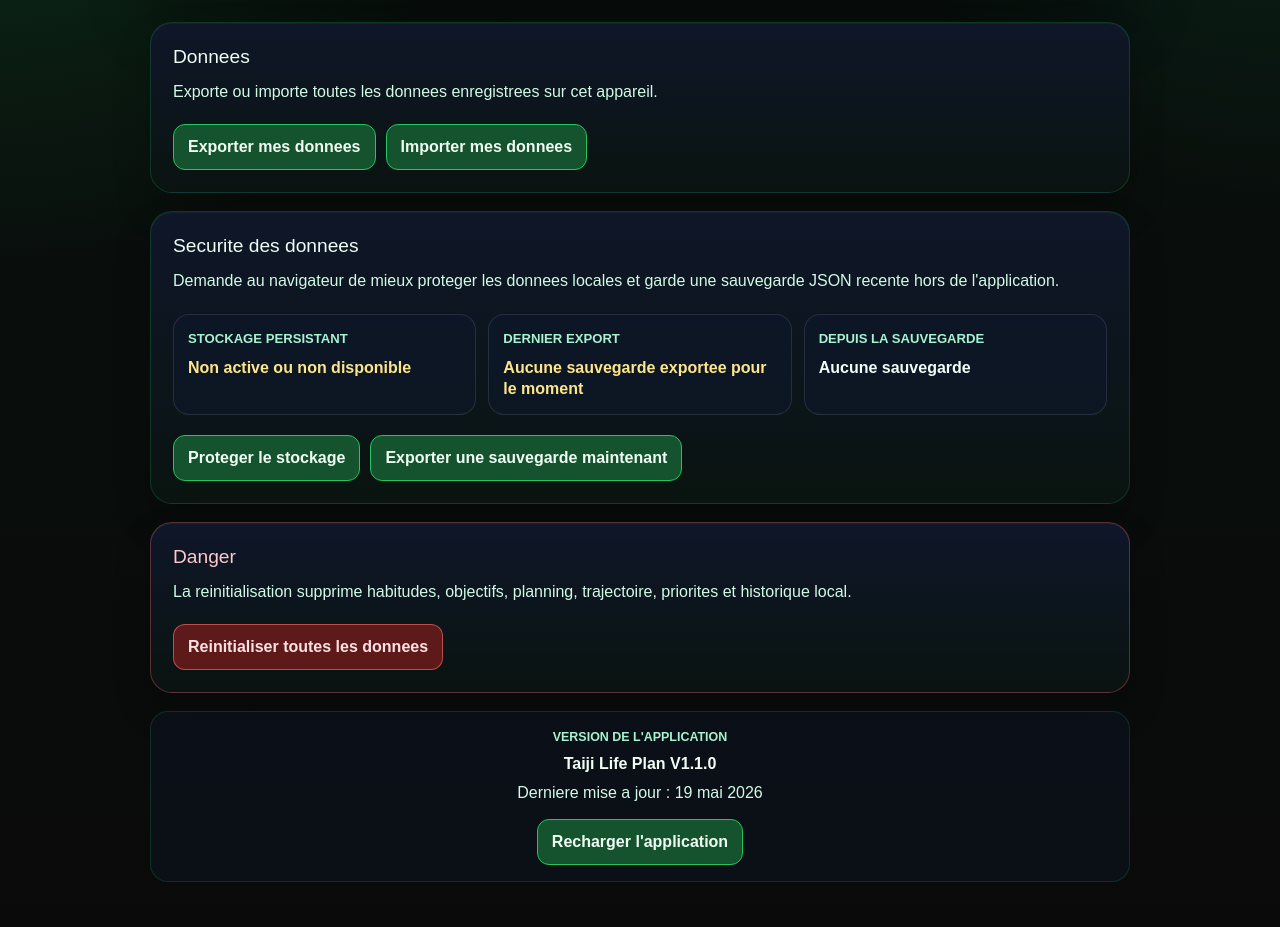
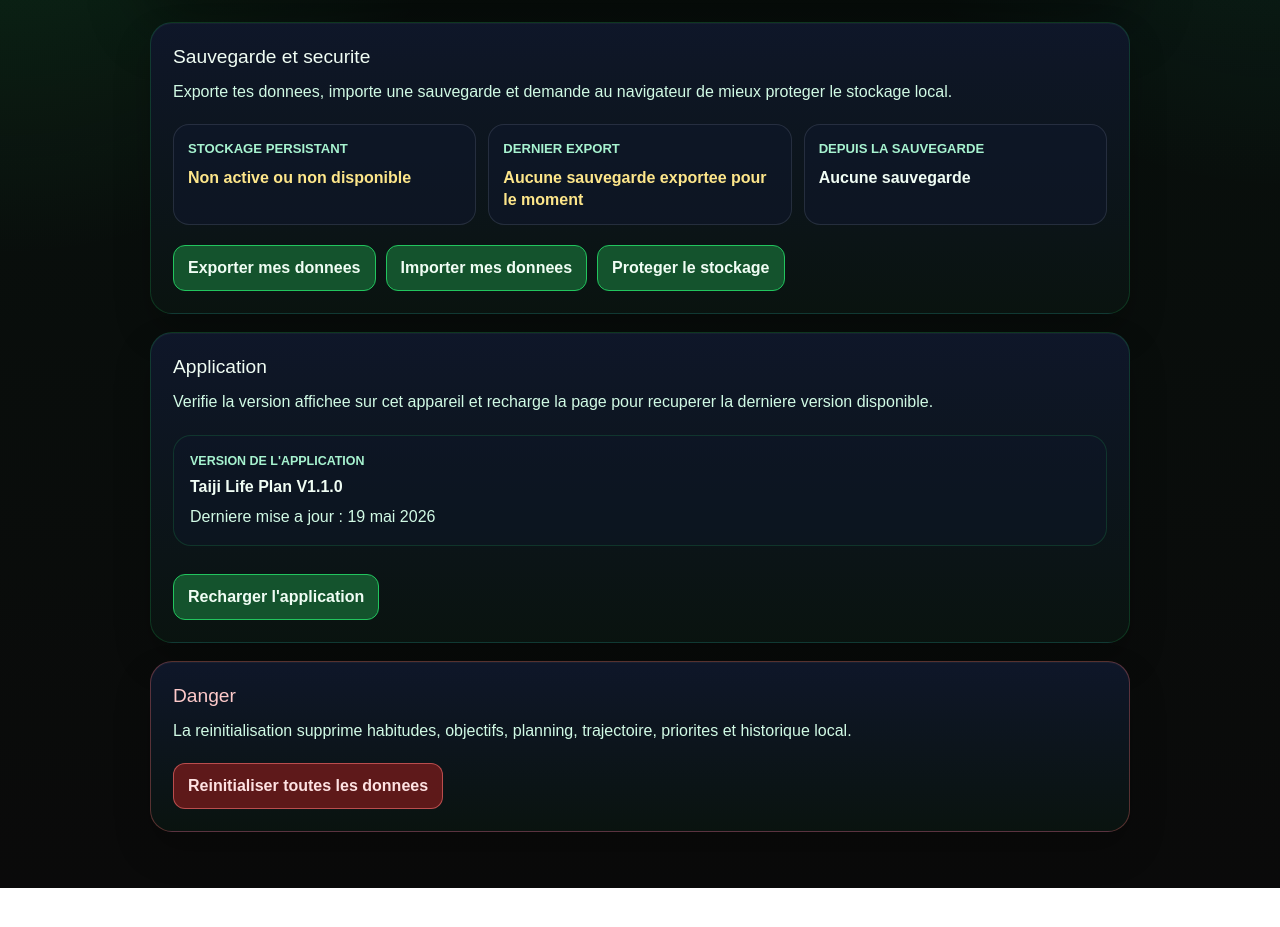
Before and after one commit to Gintaiji/taijilifeplan, a Next.js app: page /parametres in a window 1280 px wide. Shown: the part 283-1210 px from the top of the page. After the commit the page ends 1171 px from the top, so only its background shows below. Built offline with nearby package versions, Linux system fonts and the light colour scheme.

Commit message:
Simplification de la page paramètres

```diff
--- a/app/parametres/page.module.css
+++ b/app/parametres/page.module.css
@@ -199,16 +199,14 @@
   color: #fde68a;
 }
 
-.versionPanel {
+.appVersion {
   display: grid;
   gap: 6px;
-  justify-items: center;
-  margin: 0;
+  margin-top: 20px;
   border: 1px solid rgba(34, 197, 94, 0.18);
   border-radius: 18px;
   padding: 16px;
   background: rgba(15, 23, 42, 0.44);
-  text-align: center;
 }
 
 .versionLabel {
--- a/app/parametres/page.tsx
+++ b/app/parametres/page.tsx
@@ -190,57 +190,10 @@ export default function ParametresPage() {
         <article className={styles.card}>
           <div className={styles.sectionHeader}>
             <div>
-              <h2 className={styles.cardTitle}>Donnees</h2>
+              <h2 className={styles.cardTitle}>Sauvegarde et securite</h2>
               <p className={styles.cardText}>
-                Exporte ou importe toutes les donnees enregistrees sur cet
-                appareil.
-              </p>
-            </div>
-          </div>
-
-          {isClient ? (
-            <>
-              <div className={styles.actions}>
-                <button
-                  type="button"
-                  className={`control-button ${styles.button}`}
-                  onClick={handleExport}
-                >
-                  Exporter mes donnees
-                </button>
-
-                <button
-                  type="button"
-                  className={`control-button ${styles.button}`}
-                  onClick={handleImportClick}
-                >
-                  Importer mes donnees
-                </button>
-              </div>
-
-              <input
-                ref={fileInputRef}
-                type="file"
-                accept="application/json,.json"
-                className={styles.hiddenFileInput}
-                onChange={handleImport}
-              />
-            </>
-          ) : (
-            <p className={styles.cardText}>Chargement des parametres...</p>
-          )}
-
-          {message ? <p className={styles.successText}>{message}</p> : null}
-          {error ? <p className={styles.errorText}>{error}</p> : null}
-        </article>
-
-        <article className={styles.card}>
-          <div className={styles.sectionHeader}>
-            <div>
-              <h2 className={styles.cardTitle}>Securite des donnees</h2>
-              <p className={styles.cardText}>
-                Demande au navigateur de mieux proteger les donnees locales et
-                garde une sauvegarde JSON recente hors de l'application.
+                Exporte tes donnees, importe une sauvegarde et demande au
+                navigateur de mieux proteger le stockage local.
               </p>
             </div>
           </div>
@@ -304,23 +257,76 @@ export default function ParametresPage() {
                 <button
                   type="button"
                   className={`control-button ${styles.button}`}
-                  onClick={handleProtectStorage}
+                  onClick={handleExport}
                 >
-                  Proteger le stockage
+                  Exporter mes donnees
                 </button>
 
                 <button
                   type="button"
                   className={`control-button ${styles.button}`}
-                  onClick={handleExport}
+                  onClick={handleImportClick}
                 >
-                  Exporter une sauvegarde maintenant
+                  Importer mes donnees
+                </button>
+
+                <button
+                  type="button"
+                  className={`control-button ${styles.button}`}
+                  onClick={handleProtectStorage}
+                >
+                  Proteger le stockage
                 </button>
               </div>
+
+              <input
+                ref={fileInputRef}
+                type="file"
+                accept="application/json,.json"
+                className={styles.hiddenFileInput}
+                onChange={handleImport}
+              />
             </>
           ) : (
-            <p className={styles.cardText}>Chargement de la securite...</p>
+            <p className={styles.cardText}>Chargement des parametres...</p>
           )}
+
+          {message ? <p className={styles.successText}>{message}</p> : null}
+          {error ? <p className={styles.errorText}>{error}</p> : null}
+        </article>
+
+        <article className={styles.card}>
+          <div className={styles.sectionHeader}>
+            <div>
+              <h2 className={styles.cardTitle}>Application</h2>
+              <p className={styles.cardText}>
+                Verifie la version affichee sur cet appareil et recharge la
+                page pour recuperer la derniere version disponible.
+              </p>
+            </div>
+          </div>
+
+          <div className={styles.appVersion}>
+            <span className={styles.versionLabel}>Version de l'application</span>
+            <strong className={styles.versionNumber}>
+              Taiji Life Plan {APP_VERSION}
+            </strong>
+            <span className={styles.versionDate}>
+              Derniere mise a jour : {APP_UPDATED_AT}
+            </span>
+          </div>
+
+          {isClient ? (
+            <div className={styles.actions}>
+              <button
+                type="button"
+                className={`control-button ${styles.reloadButton}`}
+                onClick={handleReloadApp}
+              >
+                Recharger l'application
+              </button>
+            </div>
+          ) : null}
         </article>
 
         <article className={styles.dangerCard}>
@@ -346,25 +352,6 @@ export default function ParametresPage() {
             </div>
           ) : null}
         </article>
-
-        <aside className={styles.versionPanel} aria-label="Version de l'application">
-          <span className={styles.versionLabel}>Version de l'application</span>
-          <strong className={styles.versionNumber}>
-            Taiji Life Plan {APP_VERSION}
-          </strong>
-          <span className={styles.versionDate}>
-            Derniere mise a jour : {APP_UPDATED_AT}
-          </span>
-          {isClient ? (
-            <button
-              type="button"
-              className={`control-button ${styles.reloadButton}`}
-              onClick={handleReloadApp}
-            >
-              Recharger l'application
-            </button>
-          ) : null}
-        </aside>
       </section>
     </main>
   );
```
